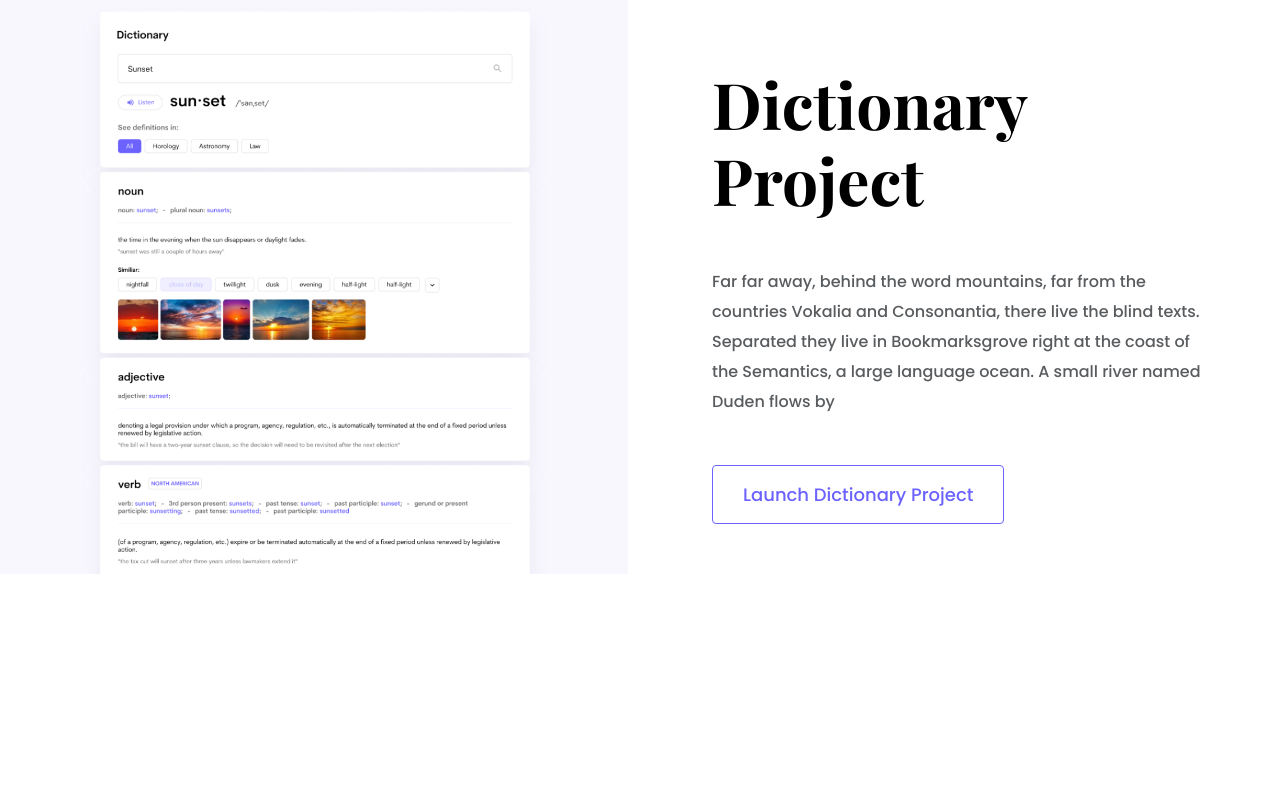
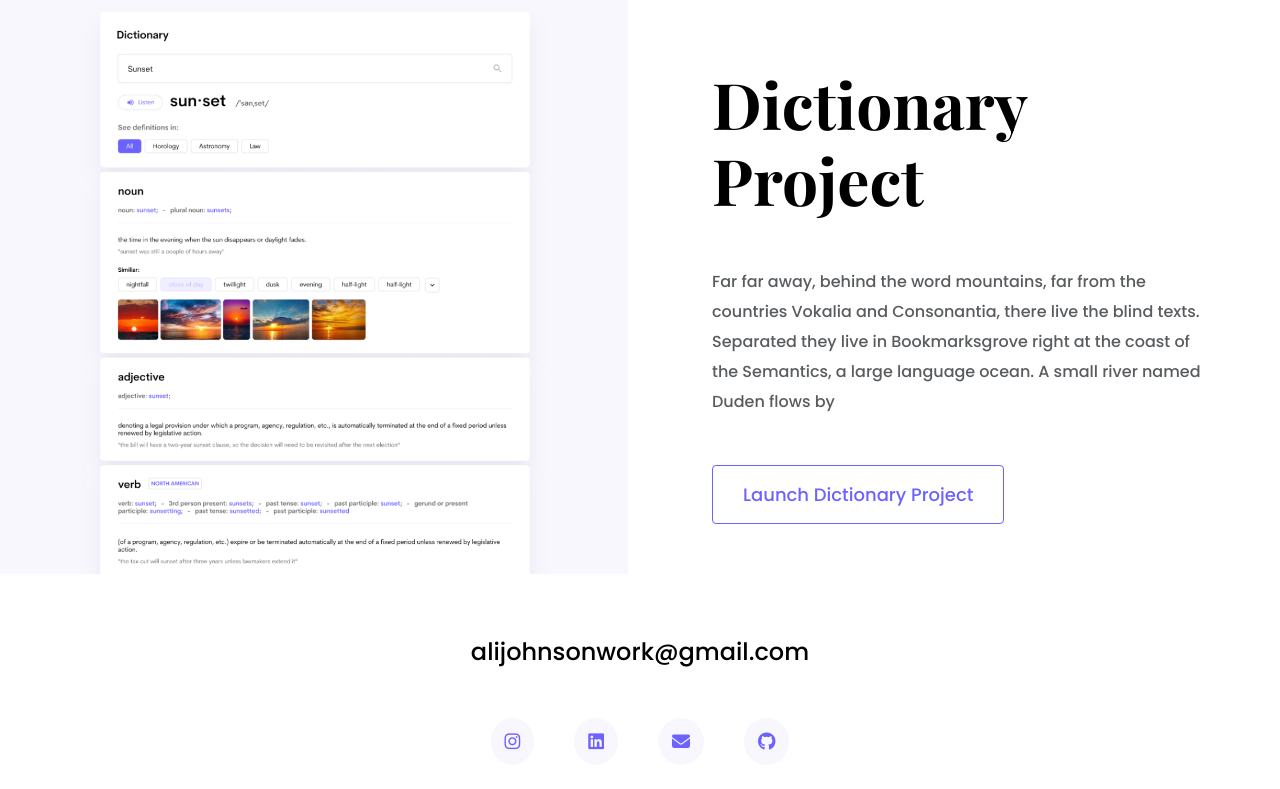
Before and after one commit to alijohnsoncodes/final-portfolio-project, a plain HTML site: page index.html in a window 1280 px wide. Shown: the part 2216-3005 px from the top of the page. Before the commit the page ends 2838 px from the top, so only its background shows below. Drawn offline with nearby package versions, Linux system fonts and the light colour scheme.

Commit message:
Added footer

```diff
--- a/index.html
+++ b/index.html
@@ -135,7 +135,33 @@
 
 
 
+
+<footer>
+    <div class="d-flex justify-content-center mb-5">
+    <a href="mailto:alijohnsonwork@gmail.com"
+    class="email-link">
+    alijohnsonwork@gmail.com
+</a>
 </div>
+    <div class="social-links d-flex justify-content-center mb-5">
+    <a href="" target="_blank">
+        <i class="fa-brands fa-instagram"></i>
+    </a>
+    <a href="" target="_blank">
+        <i class="fa-brands fa-linkedin"></i>
+    </a>
+    <a href="mailto:alijohnsonwork@gmail.com" target="_blank">
+        <i class="fa-solid fa-envelope"></i>
+    </a>
+    <a href="https://www.github.com/" target="">
+        <i class="fa-brands fa-github"></i>
+    </a>
+</div>
+</footer>
+
+</div>
+
+
 
 </body>
 </html>
--- a/style/portfolio.css
+++ b/style/portfolio.css
@@ -134,6 +134,37 @@ font-family: var(--default-font-family);
     padding: 120px 60px 0;
 }
 
+footer {
+    margin: 60px 0;
+}
+footer .email-link {
+    text-decoration: none;
+    color: black;
+    text-align: center;
+    font-size: 24px;
+}
+
+footer .email-link:hover {
+    color: var(--branding-color);
+}
+
+
+footer .social-links a {
+margin: 0 20px;
+color: var(--branding-color);
+background-color: var(--secondary-color);
+padding: 10px 14px;
+font-size: 18px;
+border-radius: 50%;
+}
+
+footer .social-links a:hover {
+    color: white;
+    background: var(--branding-color);
+    transition: all 100ms ease-in-out;
+}
+
+
 @media (max-width: 960px) {
     .project-description {
         padding: 0;
```
